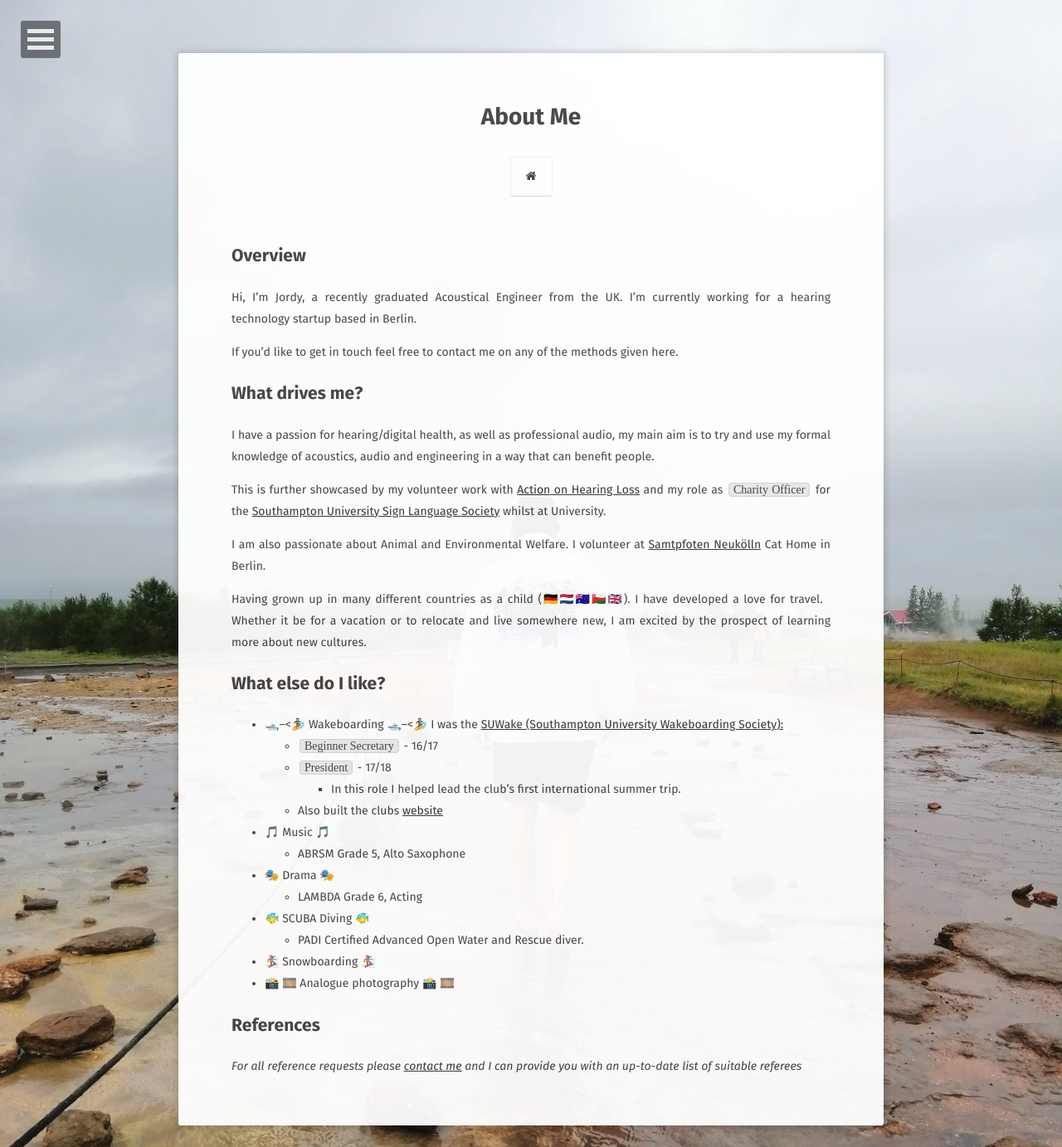
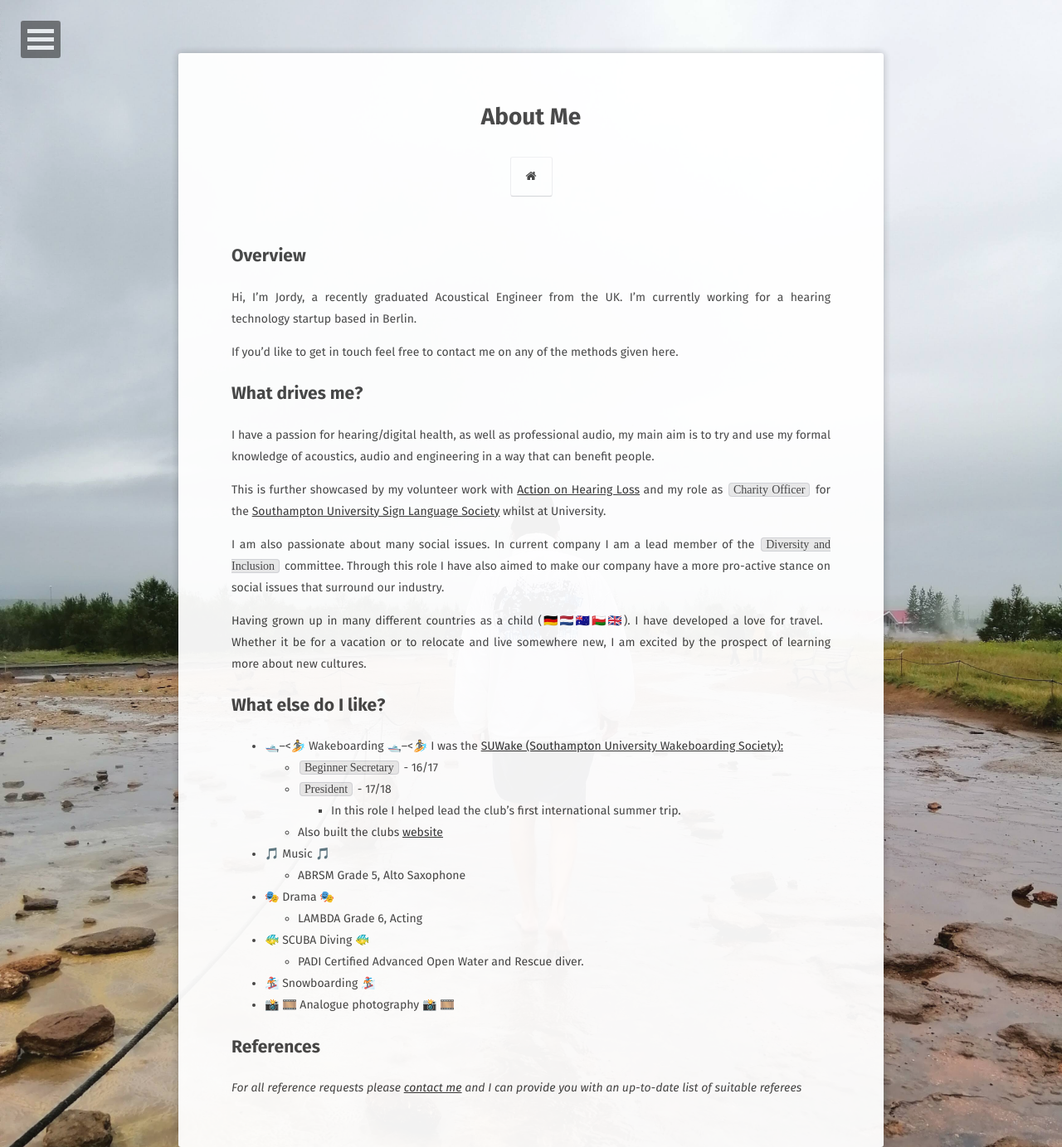
Before and after one commit to jordyjwilliams/jordyjwilliams.github.io, a Jekyll site: the page built from about/index.md, in a window 1280 px wide. Shown: the whole page at 83% size. Built offline with Jekyll 4.4.1, drawn with Linux system fonts in a browser that asks for light colours; some web fonts are replaced.

Commit message:
update info

```diff
--- a/about/index.md
+++ b/about/index.md
@@ -15,7 +15,7 @@ I have a passion for hearing/digital health, as well as professional audio, my m
 
 This is further showcased by my volunteer work with [Action on Hearing Loss](https://www.actiononhearingloss.org.uk/) and my role as `Charity Officer` for the [Southampton University Sign Language Society](https://www.facebook.com/sotonsignsoc/) whilst at University.
 
-I am also passionate about Animal and Environmental Welfare. I volunteer at [Samtpfoten Neukölln](https://www.samtpfoten-neukoelln.com/) Cat Home in Berlin.
+I am also passionate about many social issues. In current company I am a lead member of the `Diversity and Inclusion` committee. Through this role I have also aimed to make our company have a more pro-active stance on social issues that surround our industry.
 
 Having grown up in many different countries as a child (🇩🇪🇳🇱🇦🇺🇴🇲🇬🇧). I have developed a love for travel. Whether it be for a vacation or to relocate and live somewhere new, I am excited by the prospect of learning more about new cultures.
 
```
